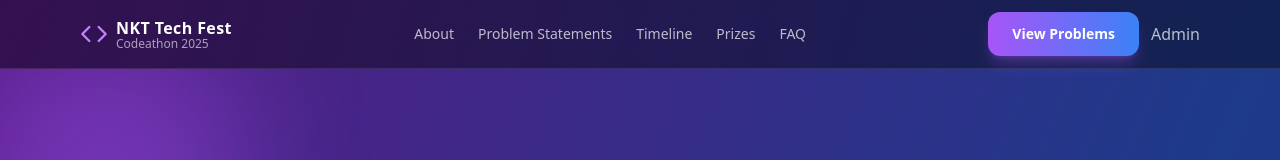
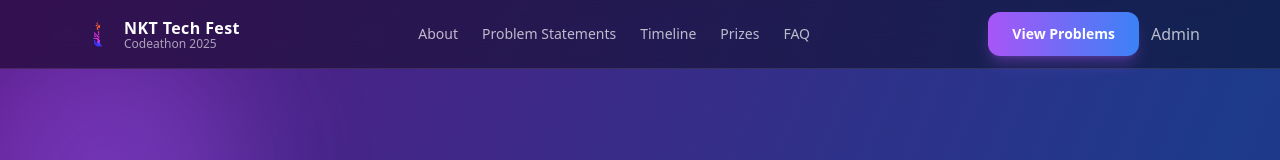
Before and after one commit to Shashikant-Mane20/nkt-codeathon, a React (Vite) app: page / in a window 1280 px wide. Shown: the top 160 px of the page. Built offline with nearby package versions, Linux system fonts and the light colour scheme; no server answers.

Commit message:
Logo Changes

```diff
--- a/src/components/layout/Navbar.jsx
+++ b/src/components/layout/Navbar.jsx
@@ -1,8 +1,177 @@
+// import { useState } from "react";
+// import { Code, Menu, X } from "lucide-react";
+// import { motion } from "framer-motion";
+// import { Link,NavLink,useLocation} from "react-router-dom";
+// import GradientButton from "../ui/GradientButton";
+
+// export default function Navbar() {
+//   const [mobileOpen, setMobileOpen] = useState(false);
+//   const location = useLocation();
+//   const isAdminRoute = location.pathname === "/admin";
+
+//   const navLinkClass = ({ isActive }) =>
+//     "hover:text-white transition " +
+//     (isActive ? "text-white font-semibold" : "text-white/70");
+
+//   const scrollTo = (id) => {
+//     const el = document.getElementById(id);
+//     if (el) el.scrollIntoView({ behavior: "smooth" });
+//   };
+
+//   const closeMobile = () => setMobileOpen(false);
+
+//   return (
+//     <div className="sticky top-0 z-40 bg-black/40 backdrop-blur-xl border-b border-white/10">
+//       <div className="max-w-6xl mx-auto px-4 py-3 flex items-center justify-between gap-3">
+//         {/* Logo */}
+//         <motion.div
+//           className="flex items-center gap-2"
+//           initial={{ opacity: 0, x: -20 }}
+//           animate={{ opacity: 1, x: 0 }}
+//         >
+//           <Code className="w-7 h-7 text-purple-400" />
+//           <Link to="/" onClick={closeMobile}>
+//             <div>
+//               <p className="font-bold tracking-wide text-white">
+//                 NKT Tech Fest
+//               </p>
+//               <p className="text-xs text-white/60 -mt-1">Codeathon 2025</p>
+//             </div>
+//           </Link>
+//         </motion.div>
+
+//         {/* Desktop nav (only on public route) */}
+//         {!isAdminRoute && (
+//           <div className="hidden md:flex gap-6 text-sm">
+//             <button
+//               onClick={() => scrollTo("about")}
+//               className="hover:text-white text-white/70"
+//             >
+//               About
+//             </button>
+//             <button
+//               onClick={() => scrollTo("problems")}
+//               className="hover:text-white text-white/70"
+//             >
+//               Problem Statements
+//             </button>
+//             <button
+//               onClick={() => scrollTo("timeline")}
+//               className="hover:text-white text-white/70"
+//             >
+//               Timeline
+//             </button>
+//             <button
+//               onClick={() => scrollTo("prizes")}
+//               className="hover:text-white text-white/70"
+//             >
+//               Prizes
+//             </button>
+//             <button
+//               onClick={() => scrollTo("faq")}
+//               className="hover:text-white text-white/70"
+//             >
+//               FAQ
+//             </button>
+//           </div>
+//         )}
+
+//         {/* Right side buttons */}
+//         <div className="flex items-center gap-3">
+//           {!isAdminRoute && (
+//             <GradientButton
+//               onClick={() => scrollTo("problems")}
+//               className="text-sm hidden md:inline-flex"
+//             >
+//               View Problems
+//             </GradientButton>
+//           )}
+
+//           <NavLink
+//             to={isAdminRoute ? "/" : "/admin"}
+//             className={navLinkClass}
+//             onClick={closeMobile}
+//           >
+//             {isAdminRoute ? "Back to Site" : "Admin"}
+//           </NavLink>
+
+//           {/* Mobile menu button */}
+//           {!isAdminRoute && (
+//             <button
+//               className="md:hidden p-2 rounded-lg border border-white/20 text-white/80"
+//               onClick={() => setMobileOpen((v) => !v)}
+//             >
+//               {mobileOpen ? <X className="w-5 h-5" /> : <Menu className="w-5 h-5" />}
+//             </button>
+//           )}
+//         </div>
+//       </div>
+
+//       {/* Mobile dropdown (only on public route) */}
+//       {!isAdminRoute && mobileOpen && (
+//         <div className="md:hidden border-t border-white/10 bg-black/80">
+//           <div className="max-w-6xl mx-auto px-4 py-3 flex flex-col gap-3 text-sm">
+//             <button
+//               onClick={() => {
+//                 scrollTo("about");
+//                 closeMobile();
+//               }}
+//               className="text-white/80 text-left"
+//             >
+//               About
+//             </button>
+//             <button
+//               onClick={() => {
+//                 scrollTo("problems");
+//                 closeMobile();
+//               }}
+//               className="text-white/80 text-left"
+//             >
+//               Problem Statements
+//             </button>
+//             <button
+//               onClick={() => {
+//                 scrollTo("timeline");
+//                 closeMobile();
+//               }}
+//               className="text-white/80 text-left"
+//             >
+//               Timeline
+//             </button>
+//             <button
+//               onClick={() => {
+//                 scrollTo("prizes");
+//                 closeMobile();
+//               }}
+//               className="text-white/80 text-left"
+//             >
+//               Prizes
+//             </button>
+//             <button
+//               onClick={() => {
+//                 scrollTo("faq");
+//                 closeMobile();
+//               }}
+//               className="text-white/80 text-left"
+//             >
+//               FAQ
+//             </button>
+//           </div>
+//         </div>
+//       )}
+//     </div>
+//   );
+// }
+
+
 import { useState } from "react";
-import { Code, Menu, X } from "lucide-react";
-import { motion } from "framer-motion";
-import { Link,NavLink,useLocation} from "react-router-dom";
+import { Menu, X } from "lucide-react";
+import { motion, AnimatePresence } from "framer-motion";
+import { Link, NavLink, useLocation } from "react-router-dom";
 import GradientButton from "../ui/GradientButton";
+
+
+import festLogo from "../../assets/techfestlogo.png";
 
 export default function Navbar() {
   const [mobileOpen, setMobileOpen] = useState(false);
@@ -23,14 +192,19 @@ export default function Navbar() {
   return (
     <div className="sticky top-0 z-40 bg-black/40 backdrop-blur-xl border-b border-white/10">
       <div className="max-w-6xl mx-auto px-4 py-3 flex items-center justify-between gap-3">
-        {/* Logo */}
+        {/* Logo with image */}
         <motion.div
           className="flex items-center gap-2"
           initial={{ opacity: 0, x: -20 }}
           animate={{ opacity: 1, x: 0 }}
         >
-          <Code className="w-7 h-7 text-purple-400" />
-          <Link to="/" onClick={closeMobile}>
+          {/* Image logo */}
+          <Link to="/" onClick={closeMobile} className="flex items-center gap-2">
+            <img
+              src={festLogo}
+              alt="NKT Tech Fest Logo"
+              className="w-9 h-9 rounded-full object-contain "
+            />
             <div>
               <p className="font-bold tracking-wide text-white">
                 NKT Tech Fest
@@ -107,9 +281,17 @@ export default function Navbar() {
         </div>
       </div>
 
-      {/* Mobile dropdown (only on public route) */}
+      {/* Mobile dropdown with smooth animation */}
+      <AnimatePresence>
         {!isAdminRoute && mobileOpen && (
-        <div className="md:hidden border-t border-white/10 bg-black/80">
+          <motion.div
+            key="mobile-menu"
+            initial={{ opacity: 0, height: 0, y: -10 }}
+            animate={{ opacity: 1, height: "auto", y: 0 }}
+            exit={{ opacity: 0, height: 0, y: -10 }}
+            transition={{ duration: 0.25, ease: "easeInOut" }}
+            className="md:hidden border-t border-white/10 bg-black/80"
+          >
             <div className="max-w-6xl mx-auto px-4 py-3 flex flex-col gap-3 text-sm">
               <button
                 onClick={() => {
@@ -157,8 +339,9 @@ export default function Navbar() {
                 FAQ
               </button>
             </div>
-        </div>
+          </motion.div>
         )}
+      </AnimatePresence>
     </div>
   );
 }
```
Also changed, not shown: src/assets/techfestlogo.png (added). Lines whose indentation alone changed are shown as unchanged.
